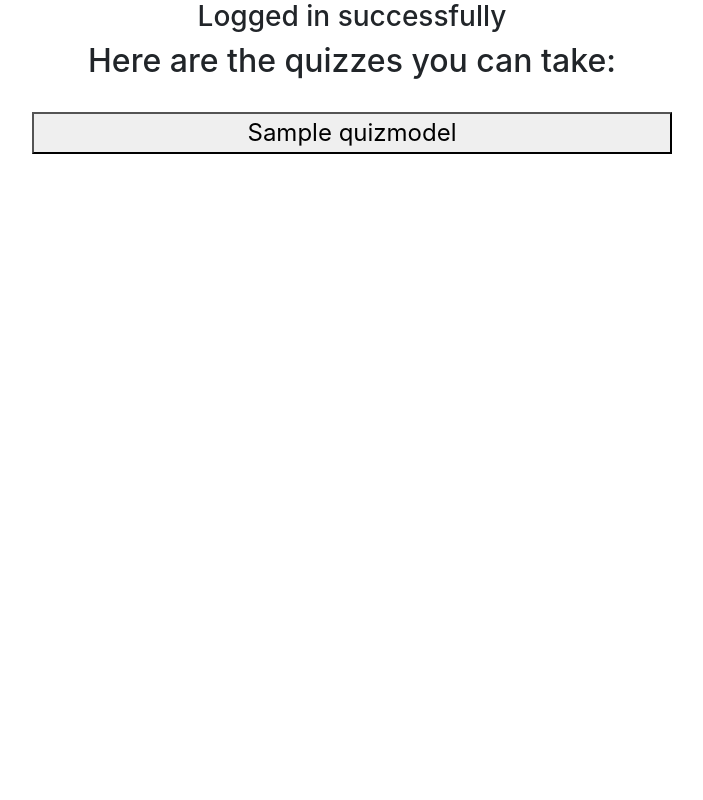
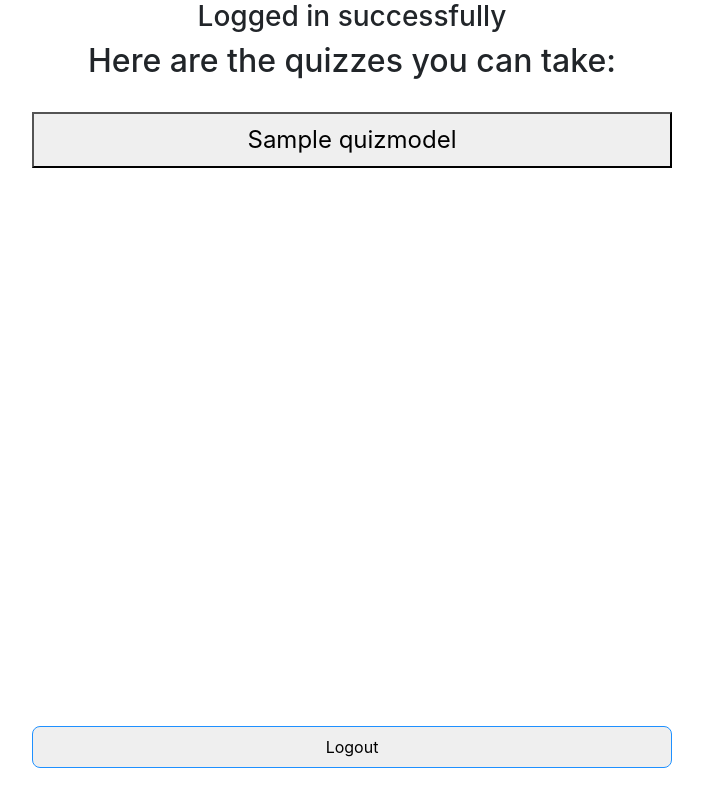
Before and after one commit to git-gagan/Quiz_App, a Django app: page /quizzes/ in a window 1280 px wide. Shown: the whole page, without its empty margins (288-991 px from the left). Run offline with Django 3.2, Linux system fonts and the light colour scheme; a user stored in the database is signed in; tables that the repository leaves empty hold one stand-in row (values such as "Sample post"); some libraries are stand-ins or nearby versions.

Commit message:
Login Bug resolved and logout feature added

```diff
--- a/my_quizzes/templates/HomePage.html
+++ b/my_quizzes/templates/HomePage.html
@@ -10,6 +10,17 @@
     button{
         width:50%;
         margin:0 auto;
+        padding: 0.5rem;
+    }
+    div{
+        position:fixed;
+        bottom:0;
+        width: 100%;
+        margin-bottom:2rem;
+    }
+    .logout{
+        border: 1px groove dodgerblue;
+        border-radius: 0.5rem;
     }
 </style>
 <center>
@@ -23,4 +34,7 @@
         <br/>
     </p>
 {% endfor %}
+<div align="center">
+    <a href="{% url 'logout' %}"><button class="logout">Logout</button></a>
+</div>
 {% endblock %}
--- a/my_quizzes/views.py
+++ b/my_quizzes/views.py
@@ -20,12 +20,6 @@ class HomeView(generic.ListView):
     def get_queryset(self):
         self.request.session["timeup"] = False
         return QuizModel.objects.all()
-
-    def get(self, request):
-        if not self.request.user.is_verified:
-            messages.warning(self.request, "You are not a verified user. ACCESS denied!")
-            return redirect("verification")
-        return super().get(request)
 
 
 class QuestionPageView(TemplateView):
@@ -94,6 +88,9 @@ class QuestionPageView(TemplateView):
 
 
 class ResultView(TemplateView):
+    """
+    This view renders the result page with appropriate values and data
+    """
     template_name = "resultpage.html"
 
     def dispatch(self, request, *args, **kwargs):
--- a/quizproject/settings.py
+++ b/quizproject/settings.py
@@ -136,6 +136,7 @@ CRISPY_TEMPLATE_PACK = 'bootstrap4'
 
 AUTH_USER_MODEL = "users.CustomUser"
 
+LOGOUT_REDIRECT_URL = "login"
 LOGIN_REDIRECT_URL = "home-quizzes"
 LOGIN_URL = "login"
 
--- a/users/urls.py
+++ b/users/urls.py
@@ -1,4 +1,6 @@
 from django.urls import path
+from django.contrib.auth.views import LogoutView
+
 from . import views
 
 urlpatterns = [
@@ -6,4 +8,5 @@ urlpatterns = [
     path("register/", views.Register.as_view(), name="register"),
     path("verification/", views.Verification.as_view(), name="verification"),
     path("login/", views.LoginUser.as_view(), name="login"),
+    path("logout/", LogoutView.as_view(), name="logout"),
 ]
```
Also changed, not shown: my_quizzes/templates/resultpage.html (+16 -0 lines), users/views.py (+10 -1 lines).
